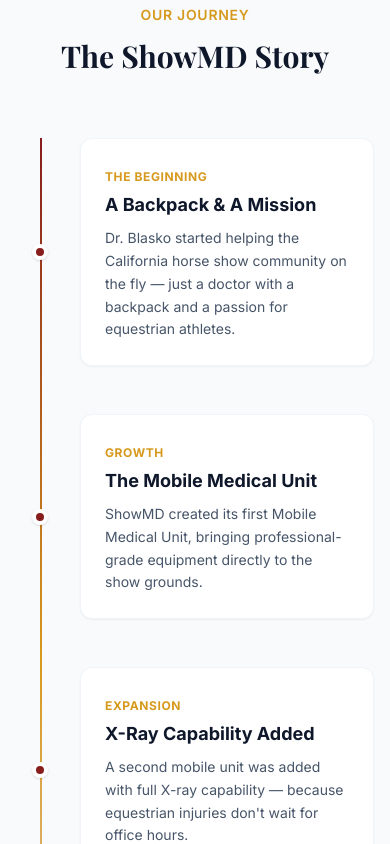
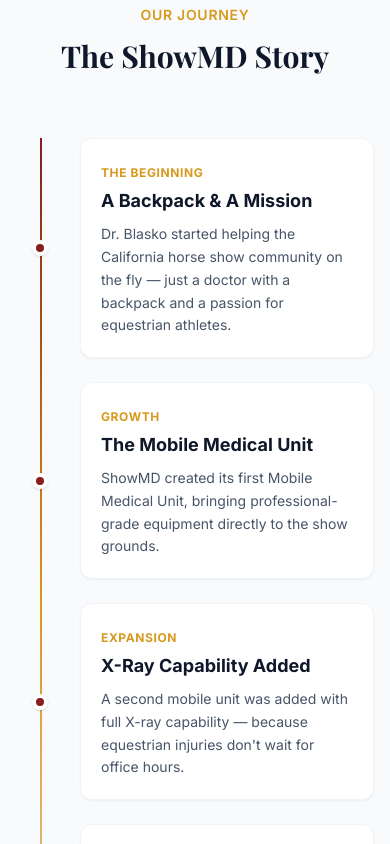
Before and after one commit to sgebalaJC/showmd.org, a Next.js app in the folder web/: page / in a window 390 px wide. Shown: the part 7040-7884 px from the top of the page. Built offline with nearby package versions, Linux system fonts and the light colour scheme; no server answers.

Commit message:
style: tighten Story timeline — pull alternating cards up on md+ for more vertical overlap

```diff
--- a/web/components/sections/story.tsx
+++ b/web/components/sections/story.tsx
@@ -40,12 +40,12 @@
         <div className="max-w-4xl mx-auto">
           <div className="relative">
             <div className="absolute left-6 md:left-1/2 top-0 bottom-0 w-0.5 bg-gradient-to-b from-primary via-[hsl(40,76%,48%)] to-primary/20" />
-            {milestones.map((m) => (
+            {milestones.map((m, i) => (
               <div
                 key={m.title}
-                className={`relative flex items-center mb-12 last:mb-0 ${
-                  m.direction === "left" ? "md:flex-row-reverse" : "md:flex-row"
-                }`}
+                className={`relative flex items-center mb-6 md:mb-0 ${
+                  i > 0 ? "md:-mt-16" : ""
+                } ${m.direction === "left" ? "md:flex-row-reverse" : "md:flex-row"}`}
               >
                 <div className="absolute left-6 md:left-1/2 -translate-x-1/2 w-4 h-4 rounded-full bg-primary border-4 border-white shadow z-10" />
                 <div
@@ -55,7 +55,7 @@
                       : "md:ml-auto md:pl-8"
                   }`}
                 >
-                  <div className="bg-white border border-slate-100 rounded-xl p-6 shadow-sm hover:shadow-md transition-shadow">
+                  <div className="bg-white border border-slate-100 rounded-xl p-5 md:p-6 shadow-sm hover:shadow-md transition-shadow">
                     <span className="text-xs font-bold text-[hsl(40,76%,48%)] uppercase tracking-wider">
                       {m.tag}
                     </span>
```
